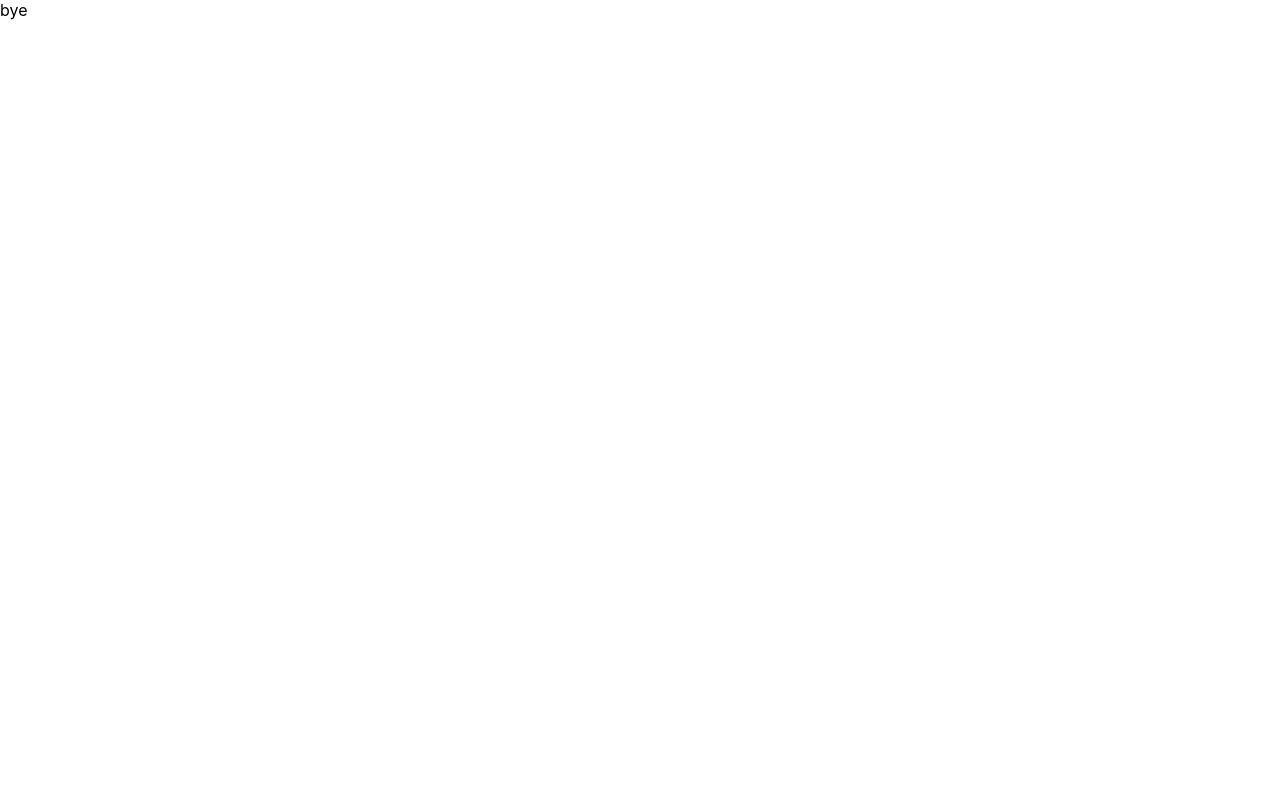
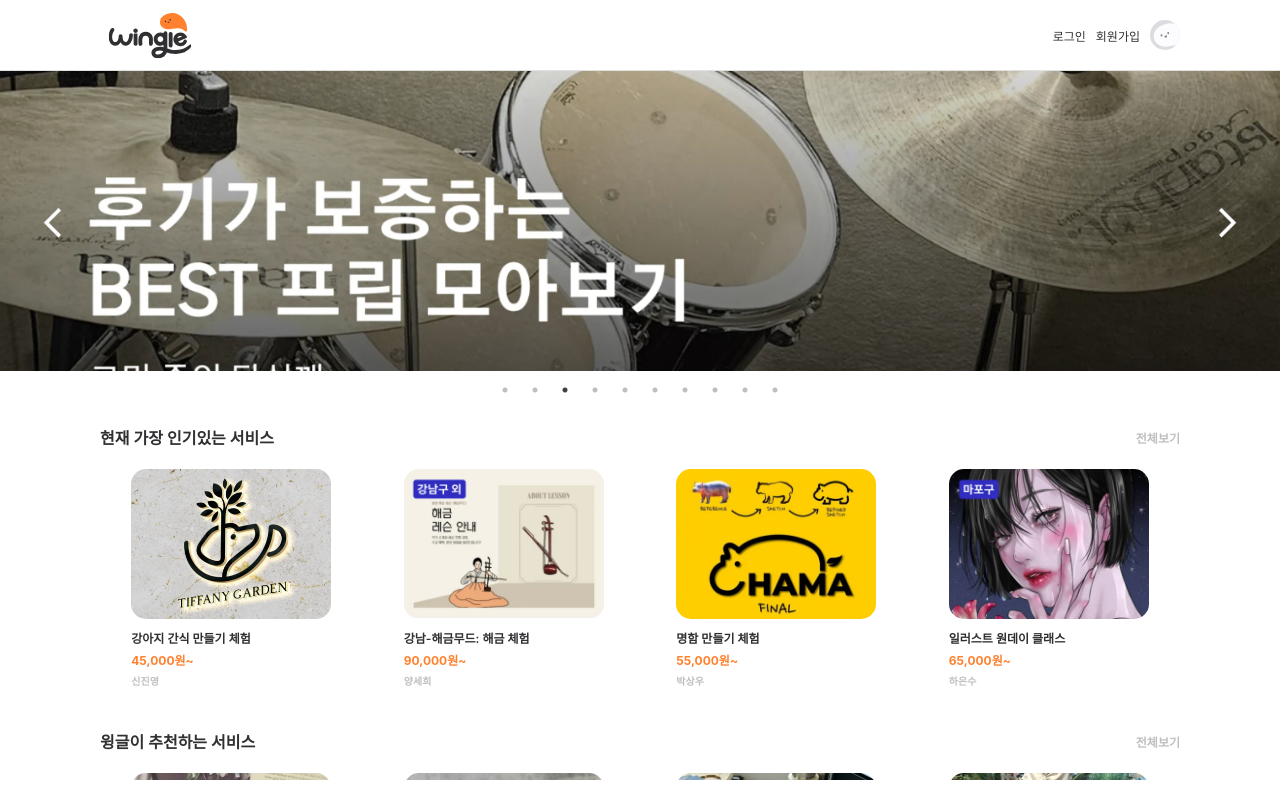
Before and after one commit to sehee-xx/Wingle, a Next.js app: page / in a window 1280 px wide. Built offline with nearby package versions, Linux system fonts and the light colour scheme.

Commit message:
Add: 메인 페이지 생성:

```diff
--- a/src/app/page.tsx
+++ b/src/app/page.tsx
@@ -1,4 +1,87 @@
+"use client";
+import React from "react";
+import styled from "styled-components";
+import CardList from "../components/CardList";
+import Carousel from "../components/Carousel";
+
 // src/app/page.tsx
 export default function Home() {
-  return <div>bye</div>;
+  return (
+    <HomeWrapper>
+      <Header>
+        <Logo src="/assets/logo.svg" alt="Logo" />
+        <SignBox>
+          <Signin>로그인</Signin>
+          <Signup>회원가입</Signup>
+          <Profile src="/assets/student.svg" />
+        </SignBox>
+      </Header>
+      <Body>
+        <Carousel></Carousel>
+      </Body>
+      <Footer>
+        <CardList></CardList>
+        <FooterBanner src="/assets/bottom_banner.png" />
+      </Footer>
+    </HomeWrapper>
+  );
 }
+
+const HomeWrapper = styled.div`
+  padding: 5px 0px;
+  margin: auto;
+  overflow-x: hidden;
+`;
+
+const Header = styled.div`
+  border-bottom: 1px solid #e1e1e2;
+  padding-bottom: 5px;
+  padding-left: 100px;
+  padding-right: 100px;
+  display: flex;
+  flex-direction: row;
+  align-items: center;
+  justify-content: space-between;
+`;
+
+const Logo = styled.img`
+  width: 100px;
+  cursor: pointer;
+`;
+
+const SignBox = styled.div`
+  display: flex;
+  flex-direction: row;
+  align-items: center;
+  gap: 10px;
+`;
+
+const Signin = styled.div`
+  font-size: 12px;
+  color: #303033;
+  cursor: pointer;
+`;
+
+const Signup = styled.div`
+  font-size: 12px;
+  color: #303033;
+  cursor: pointer;
+`;
+
+const Profile = styled.img`
+  width: 30px;
+  height: 30px;
+  border-radius: 50%;
+  cursor: pointer;
+`;
+
+const Body = styled.div``;
+
+const Footer = styled.div`
+  padding: 50px 100px;
+  height: 300px;
+`;
+
+const FooterBanner = styled.img`
+  width: 100%;
+`;
```
